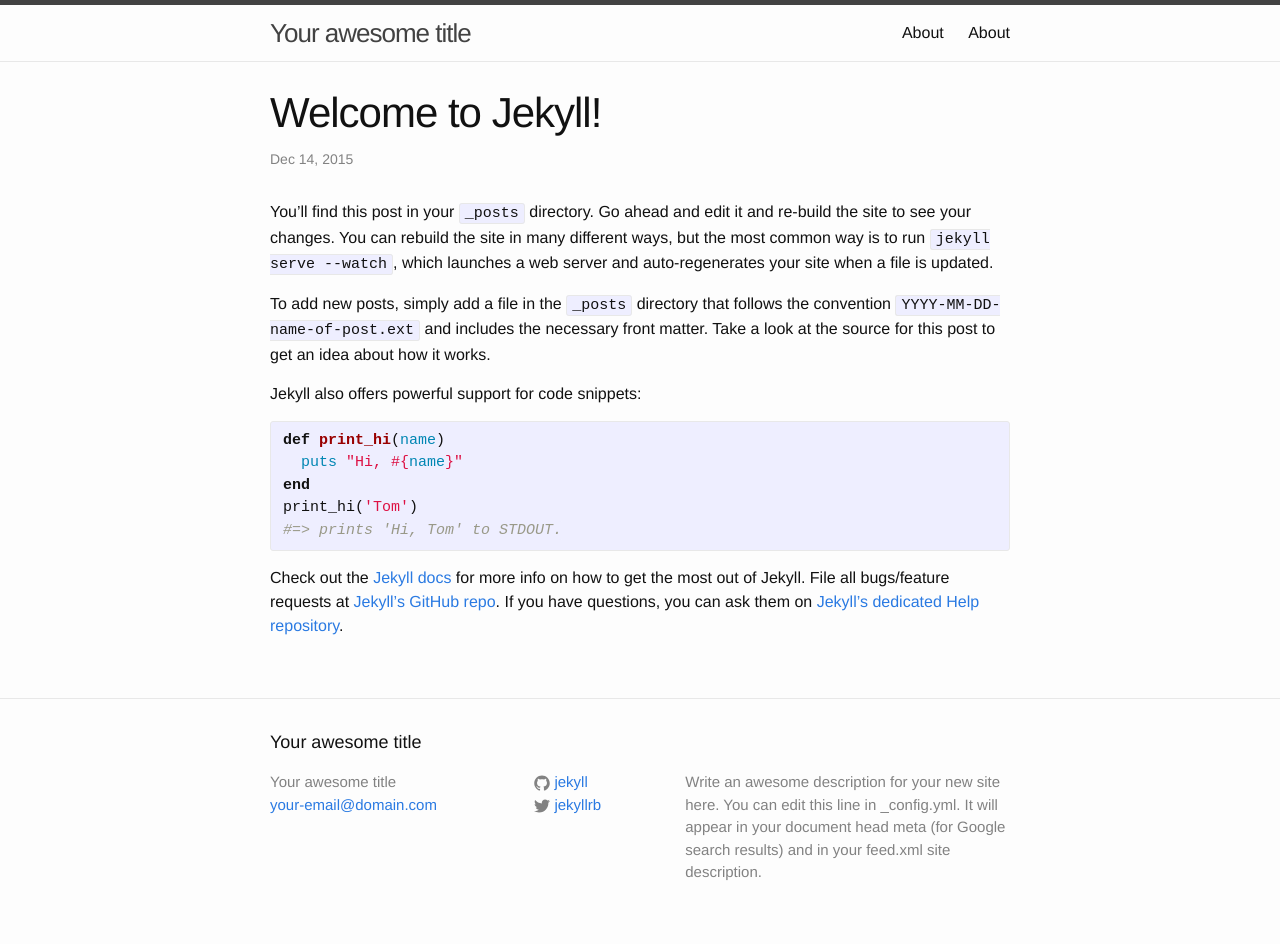
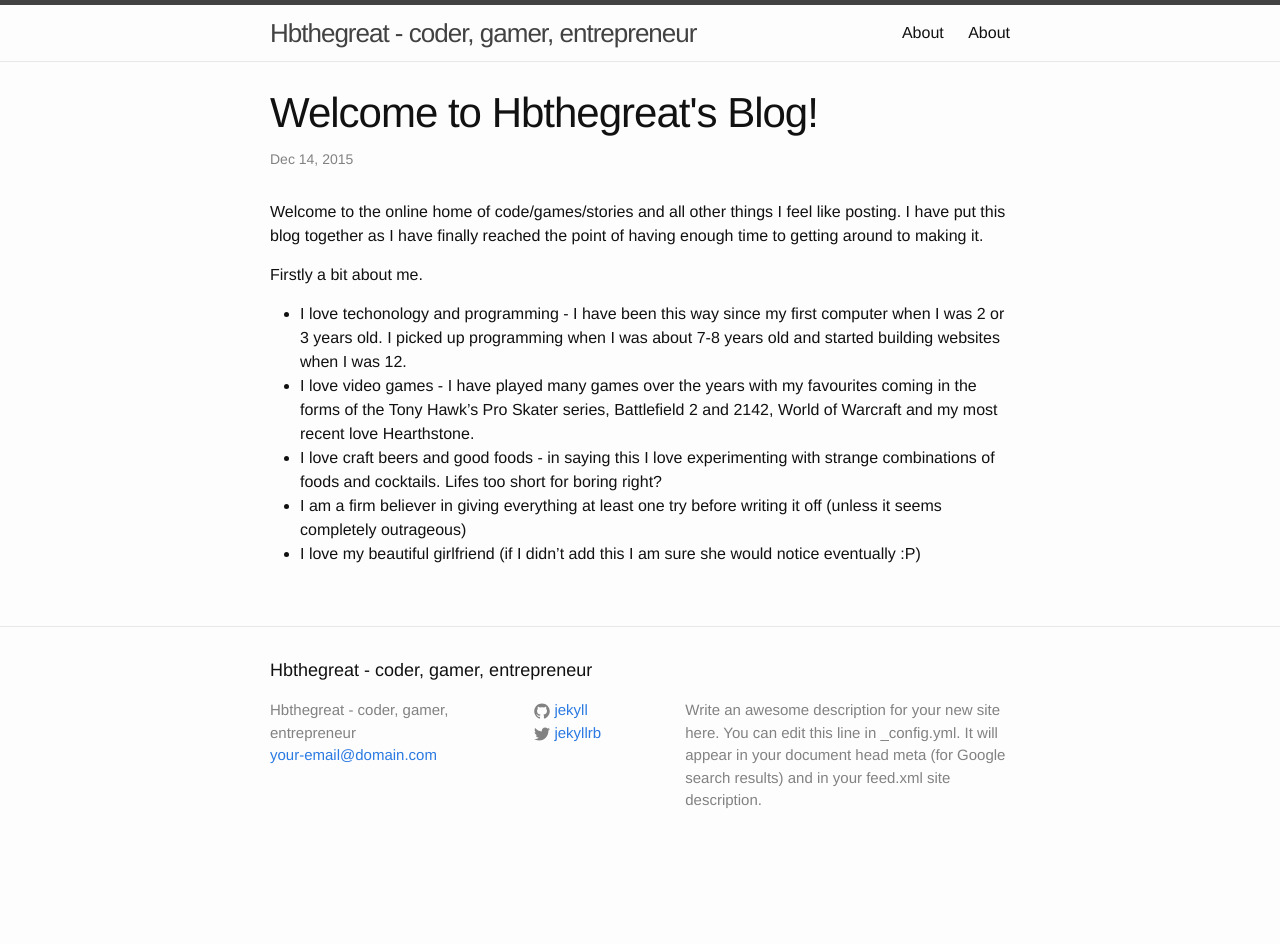
Before and after one commit to hbthegreat/hbthegreat.github.io, a Jekyll site: the page built from _posts/2015-12-14-welcome-to-jekyll.markdown, in a window 1280 px wide. Built offline with Jekyll 4.4.1, drawn with Linux system fonts in a browser that asks for light colours; after the commit the page ends 900 px from its top, so only the background shows below that.

Commit message:
updating some of the basic info

```diff
--- a/_config.yml
+++ b/_config.yml
@@ -1,5 +1,5 @@
 # Site settings
-title: Your awesome title
+title: Hbthegreat - coder, gamer, entrepreneur
 email: your-email@domain.com
 description: > # this means to ignore newlines until "baseurl:"
   Write an awesome description for your new site here. You can edit this
--- a/_posts/2015-12-14-welcome-to-jekyll.markdown
+++ b/_posts/2015-12-14-welcome-to-jekyll.markdown
@@ -1,25 +1,15 @@
 ---
 layout: post
-title:  "Welcome to Jekyll!"
+title:  "Welcome to Hbthegreat's Blog!"
 date:   2015-12-14 14:13:07
-categories: jekyll update
+categories: hbthegreat welcome
 ---
-You’ll find this post in your `_posts` directory. Go ahead and edit it and re-build the site to see your changes. You can rebuild the site in many different ways, but the most common way is to run `jekyll serve --watch`, which launches a web server and auto-regenerates your site when a file is updated.
 
-To add new posts, simply add a file in the `_posts` directory that follows the convention `YYYY-MM-DD-name-of-post.ext` and includes the necessary front matter. Take a look at the source for this post to get an idea about how it works.
+Welcome to the online home of code/games/stories and all other things I feel like posting. I have put this blog together as I have finally reached the point of having enough time to getting around to making it.
 
-Jekyll also offers powerful support for code snippets:
-
-{% highlight ruby %}
-def print_hi(name)
-  puts "Hi, #{name}"
-end
-print_hi('Tom')
-#=> prints 'Hi, Tom' to STDOUT.
-{% endhighlight %}
-
-Check out the [Jekyll docs][jekyll] for more info on how to get the most out of Jekyll. File all bugs/feature requests at [Jekyll’s GitHub repo][jekyll-gh]. If you have questions, you can ask them on [Jekyll’s dedicated Help repository][jekyll-help].
-
-[jekyll]:      http://jekyllrb.com
-[jekyll-gh]:   https://github.com/jekyll/jekyll
-[jekyll-help]: https://github.com/jekyll/jekyll-help
+Firstly a bit about me.
+* I love techonology and programming - I have been this way since my first computer when I was 2 or 3 years old. I picked up programming when I was about 7-8 years old and started building websites when I was 12.
+* I love video games - I have played many games over the years with my favourites coming in the forms of the Tony Hawk's Pro Skater series, Battlefield 2 and 2142, World of Warcraft and my most recent love Hearthstone.
+* I love craft beers and good foods - in saying this I love experimenting with strange combinations of foods and cocktails. Lifes too short for boring right?
+* I am a firm believer in giving everything at least one try before writing it off (unless it seems completely outrageous)
+* I love my beautiful girlfriend (if I didn't add this I am sure she would notice eventually :P)
```
